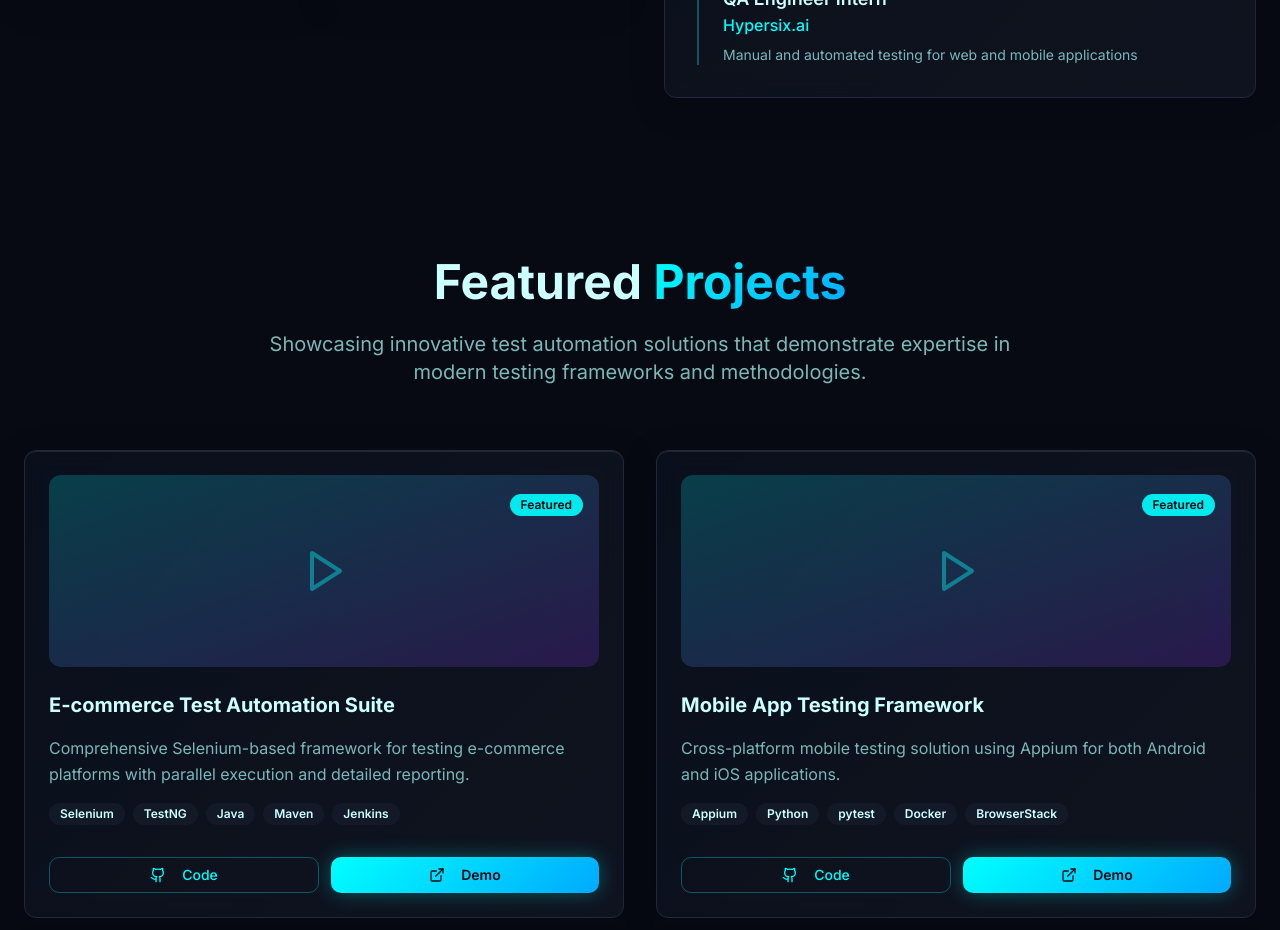
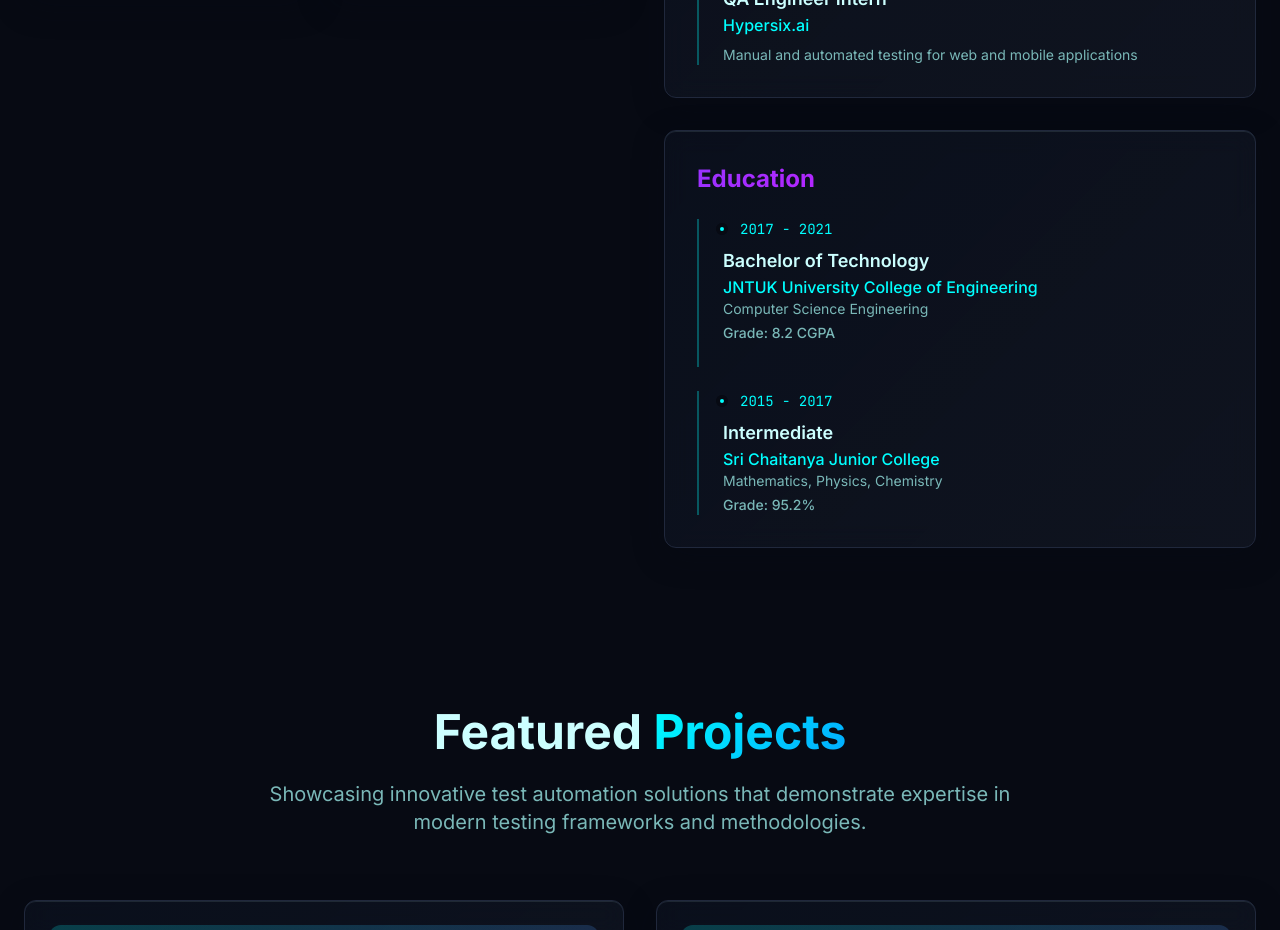
Before and after one commit to VenkateshEnakonda7/Portfolio-Repo, a React (Vite) app: page / in a window 1280 px wide. Shown: the part 1760-2690 px from the top of the page. Built offline with nearby package versions, Linux system fonts and the light colour scheme.

Commit message:
Add Education section
Added a new "Education" section to the About component. This section includes details about the user's educational background.

```diff
--- a/src/components/About.tsx
+++ b/src/components/About.tsx
@@ -17,6 +17,20 @@ const About = () => {
     role: "QA Engineer Intern",
     company: "Hypersix.ai",
     description: "Manual and automated testing for web and mobile applications"
+  }];
+
+  const education = [{
+    year: "2017 - 2021",
+    degree: "Bachelor of Technology",
+    field: "Computer Science Engineering",
+    institution: "JNTUK University College of Engineering",
+    grade: "8.2 CGPA"
+  }, {
+    year: "2015 - 2017",
+    degree: "Intermediate",
+    field: "Mathematics, Physics, Chemistry",
+    institution: "Sri Chaitanya Junior College",
+    grade: "95.2%"
   }];
   const stats = [{
     icon: Target,
@@ -98,6 +112,23 @@ const About = () => {
                   </div>)}
               </div>
             </div>
+
+            {/* Education Timeline */}
+            <div className="glass-card p-8">
+              <h3 className="text-2xl font-bold text-gradient-purple mb-6">Education</h3>
+              <div className="space-y-6">
+                {education.map((edu, index) => <div key={index} className="border-l-2 border-primary/30 pl-6 pb-6 last:pb-0">
+                    <div className="flex items-center gap-3 mb-2">
+                      <div className="w-3 h-3 bg-primary rounded-full -ml-[7px] border-4 border-background"></div>
+                      <span className="text-sm font-mono text-primary">{edu.year}</span>
+                    </div>
+                    <h4 className="text-lg font-semibold">{edu.degree}</h4>
+                    <p className="text-primary font-medium">{edu.institution}</p>
+                    <p className="text-muted-foreground text-sm">{edu.field}</p>
+                    <p className="text-muted-foreground text-sm font-medium mt-1">Grade: {edu.grade}</p>
+                  </div>)}
+              </div>
+            </div>
           </div>
         </div>
       </div>
```
